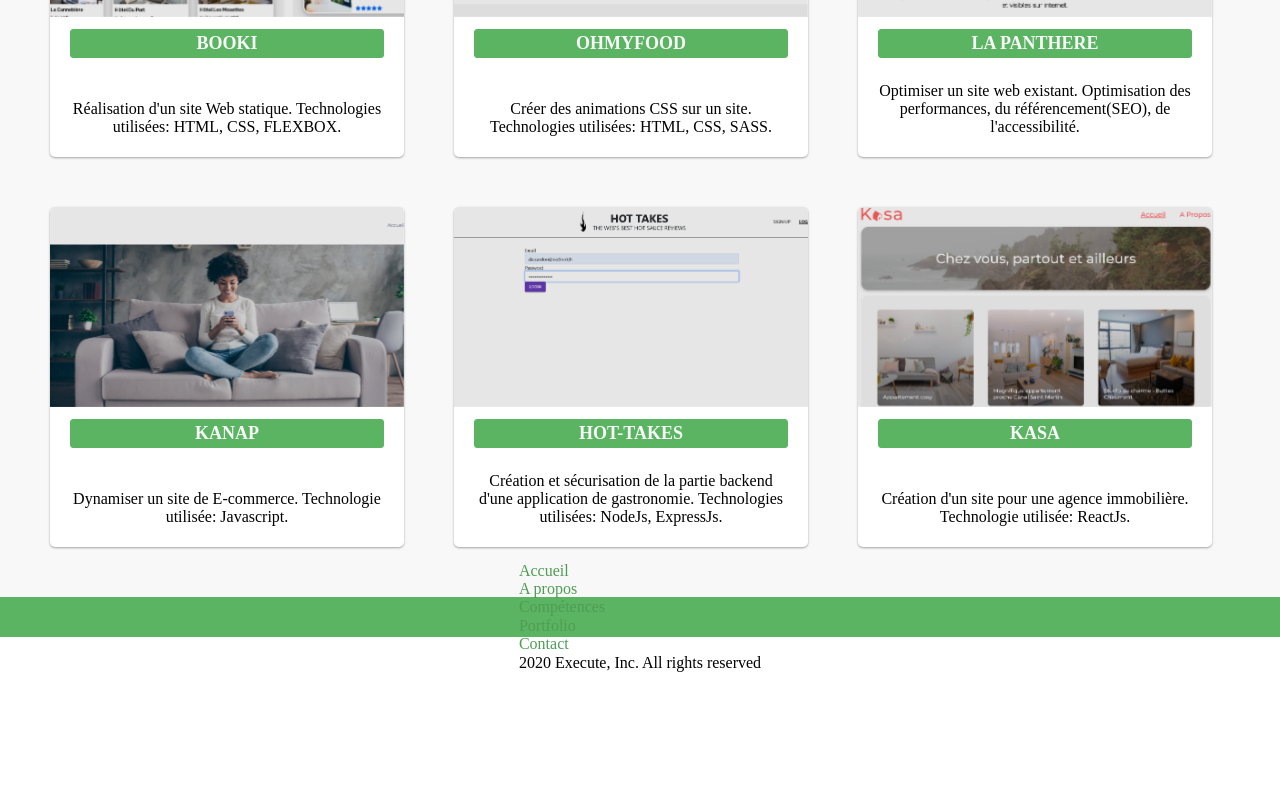
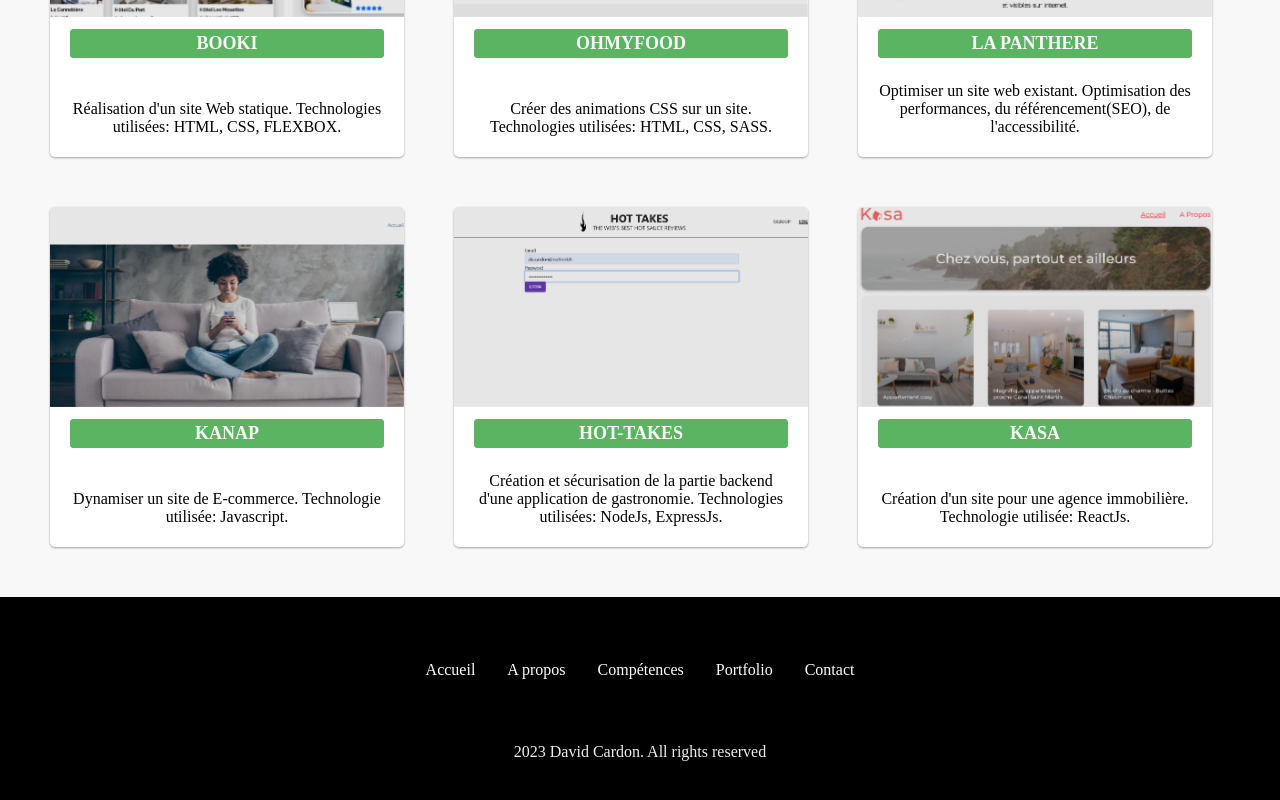
Before and after one commit to davidotch/portfolio, a React (Create React App) app: page / in a window 1280 px wide. Shown: the part 3118-3918 px from the top of the page. Before the commit the page ends 3790 px from the top, so only its background shows below. Built offline with nearby package versions, Linux system fonts and the light colour scheme; a web font is replaced by a local one.

Commit message:
create footer

```diff
--- a/src/components/footer/footer.js
+++ b/src/components/footer/footer.js
@@ -3,7 +3,7 @@ import React from 'react'
 const Footer = () => {
     return (
         <div className='footer'>
-            <div className='container'>
+            <div className='footer_container'>
                 <ul>
                     <li className='nav-item'>
                         <a href='/'>Accueil</a>
@@ -21,9 +21,9 @@ const Footer = () => {
                       <a href='#contact'>Contact</a>
                     </li>
                 </ul>
-                <div className='bottom'>
-                    <span className='line'></span>
-                    <p>2020 Execute, Inc. All rights reserved</p>
+                <div className='footer_bottom'>
+                    <span className='footer_line'></span>
+                    <p>2023 David Cardon. All rights reserved</p>
                 </div>
             </div>
         </div>
--- a/src/sass/components/_footer.scss
+++ b/src/sass/components/_footer.scss
@@ -1,10 +1,33 @@
 .footer {
-    @include flex;
-    height: 2.5rem;
-    background-color: $color-primary;
-    padding: 10px;
-    &_copyright {
-        font-family: 'montserrat';
-        font-weight: 500;
+    width: 100%;
+    background-color: #000;
+    color: #eee;
+    padding: 3rem 1rem;
+    &_container {
+        max-width: 1240px;
+        margin: auto;
+        text-align: center;
     }
+    &_container ul {
+        display: flex;
+        justify-content: center;
+    }
+    &_container li {
+        padding: 1rem;
+    }
+    &_container li a {
+        color: #fff;
+        &:hover {
+            padding-bottom: 12px;
+            border-bottom: 3px solid $color-secondary;
+        }
+    }
+    &_bottom {
+        text-align: center;
+        padding-top: 3rem;
+    }
+    &_line {
+        margin-bottom: 1rem;
+    }
+
 }
```
